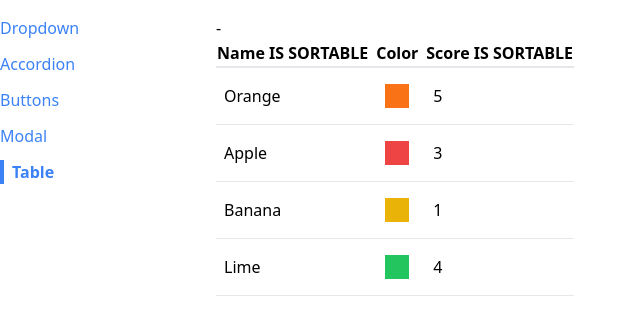
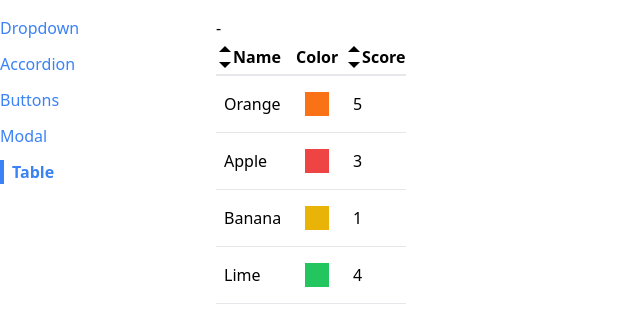
Before and after one commit to Harounted/Udemy-react-comps, a React (Create React App) app: page /table in a window 1280 px wide. Shown: the top 326 px of the page, without its empty margins (0-640 px from the left). Built offline with nearby package versions, Linux system fonts and the light colour scheme.

Commit message:
fix sorting

```diff
--- a/src/components/SortableTable.js
+++ b/src/components/SortableTable.js
@@ -1,5 +1,6 @@
 import { useState } from "react";
 import Table from "./Table";
+import { GoTriangleDown, GoTriangleUp } from "react-icons/go";
 
 function SortableTable(props) {
   const [sortOrder, setSortOrder] = useState(null);
@@ -24,8 +25,14 @@
     return {
       ...column,
       header: () => (
-        <th onClick={() => handleClick(column.label)}>
-          {column.label} IS SORTABLE
+        <th
+          className="cursor-pointer hover:bg-gray-100"
+          onClick={() => handleClick(column.label)}
+        >
+          <div className="flex items-center">
+            {getIcons(column.label, sortBy, sortOrder)}
+            {column.label}
+          </div>
         </th>
       ),
     };
@@ -55,4 +62,35 @@
   );
 }
 
+const getIcons = (label, sortBy, sortOrder) => {
+  if (label !== sortBy) {
+    return (
+      <div>
+        <GoTriangleUp />
+        <GoTriangleDown />
+      </div>
+    );
+  }
+  if (sortOrder === null) {
+    return (
+      <div>
+        <GoTriangleUp />
+        <GoTriangleDown />
+      </div>
+    );
+  } else if (sortOrder === "asc") {
+    return (
+      <div>
+        <GoTriangleUp />
+      </div>
+    );
+  } else if (sortOrder === "desc") {
+    return (
+      <div>
+        <GoTriangleDown />
+      </div>
+    );
+  }
+};
+
 export default SortableTable;
```
